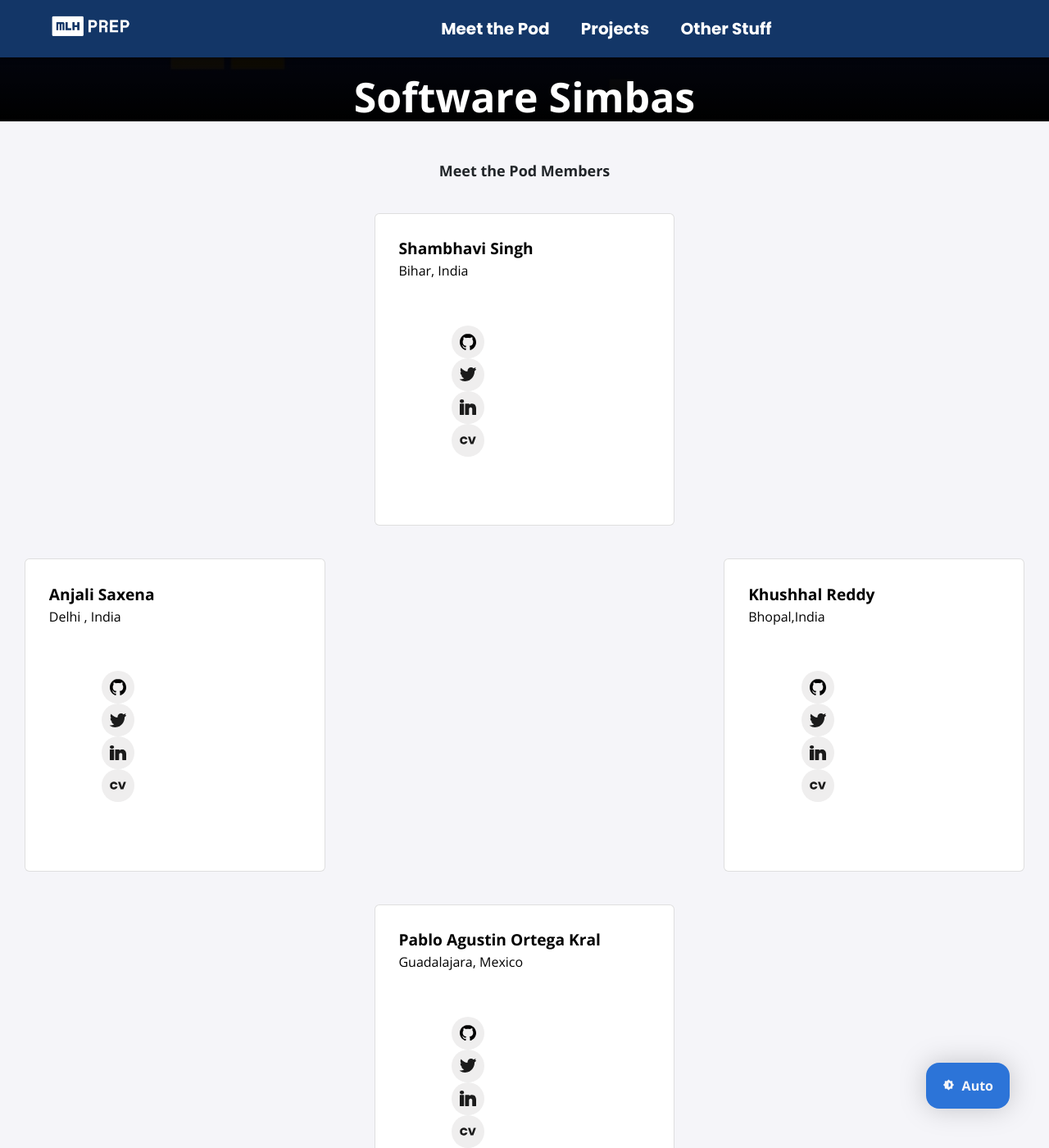
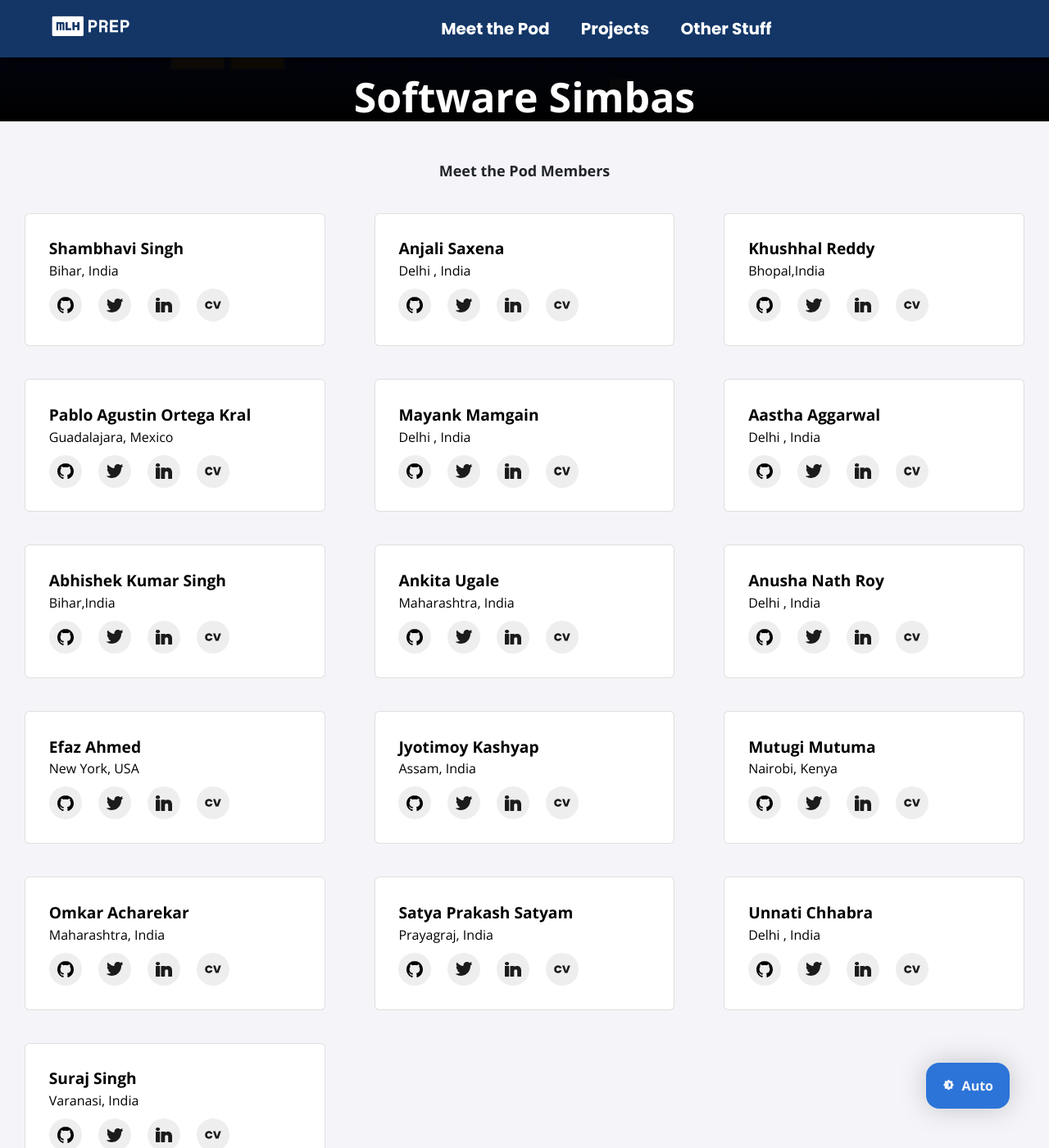
Before and after one commit to MLH-Fellowship/pod-22.P3.1-portfolio, a Jekyll site: the page built from index.html, in a window 1280 px wide and 1400 px high, scrolled down 1134 px. Shown: the whole window at 82% size. Built offline with Jekyll 4.4.1, drawn with Linux system fonts in a browser that asks for light colours; nearby versions of some CDN libraries.

Commit message:
fix: alignment for cards and social icons

```diff
--- a/_includes/description.html
+++ b/_includes/description.html
@@ -1,40 +1,37 @@
-
 <h2>Meet the Pod Members</h2>
 <div class="card-container" id="Pod">
   {% for item in site.data.fellows %}
-    {% if item.page-name %}
-    <a href="/projects/{{ item.page-name }}">
-        {% else %}
-    <a>
-    {% endif %}
+  <div>
+    <a class="card_anchor" href="/projects/{{ item.page-name }}">
       <div class="card">
         <div class="info">
-            <p class="title"> {{ item.name }}</p>
-            <p class="location"> {{ item.location }}</p>
+          <p class="title">{{ item.name }}</p>
+          <p class="location">{{ item.location }}</p>
         </div>
         <div class="social_container">
           <div class="social_icon">
-                <a class="link" href= {{ item.github }}>
-                    <img src="./assets/img/social_icons/github.svg" />
+            <a class="link" href={{ item.github }}>
+            <img src="assets/img/social_icons/github.svg" />
             </a>
           </div>
           <div class="social_icon">
-                <a class="link" href= {{ item.twitter }}>
-                    <img src="./assets/img/social_icons/twitter.svg" />
+            <a class="link" href={{ item.twitter }}>
+              <img src="assets/img/social_icons/twitter.svg" />
             </a>
           </div>
           <div class="social_icon">
-                <a class="link" href= {{ item.linkedin }}>
-                    <img src="./assets/img/social_icons/linkedin.svg" />
+            <a class="link" href={{ item.linkedin }}>
+              <img src="assets/img/social_icons/linkedin.svg" />
             </a>
           </div>
           <div class="social_icon">
-                <a class="link" href= {{ item.resume }}>
-                    <img src="./assets/img/social_icons/cv.svg" />
+            <a class="link" href={{ item.resume }}>
+              <img src="assets/img/social_icons/cv.svg" />
             </a>
           </div>
         </div>
       </div>
     </a>
+  </div>
   {% endfor %}
 </div>
--- a/_sass/all.scss
+++ b/_sass/all.scss
@@ -7,6 +7,10 @@
 
 html{
     scroll-behavior: smooth;
+}
+
+.card_anchor {
+  text-decoration: none;
 }
 
 .card-container {
@@ -96,15 +100,17 @@ h2 {
   .social_container {
     display: flex;
     height: fit-content;
-    width: auto;
-    transition: box-shadow .3s;
-    flex-direction: column;
+    width: 100%;
+    // transition: box-shadow .3s;
+    flex-direction: row;
     align-items: center;
-    margin: 20px 30px;
-    background-color: white;
-    border-radius: .375rem;
-    padding: 1.5em;
-    font-size: 1.2em;
+    justify-content: start;
+    margin-top: 10px;
+    // margin: 20px 30px;
+    // background-color: white;
+    // border-radius: .375rem;
+    // padding: 1.5em;
+    // font-size: 1.2em;
 }
 
 .card:hover{
@@ -216,6 +222,7 @@ a:hover{
   background-color: #efeeee;
   border-radius: 50%;
   align-items: center;
+  margin-right: 20px;
 
   .link {
     display: flex;
```
Lines whose indentation alone changed are shown as unchanged.
